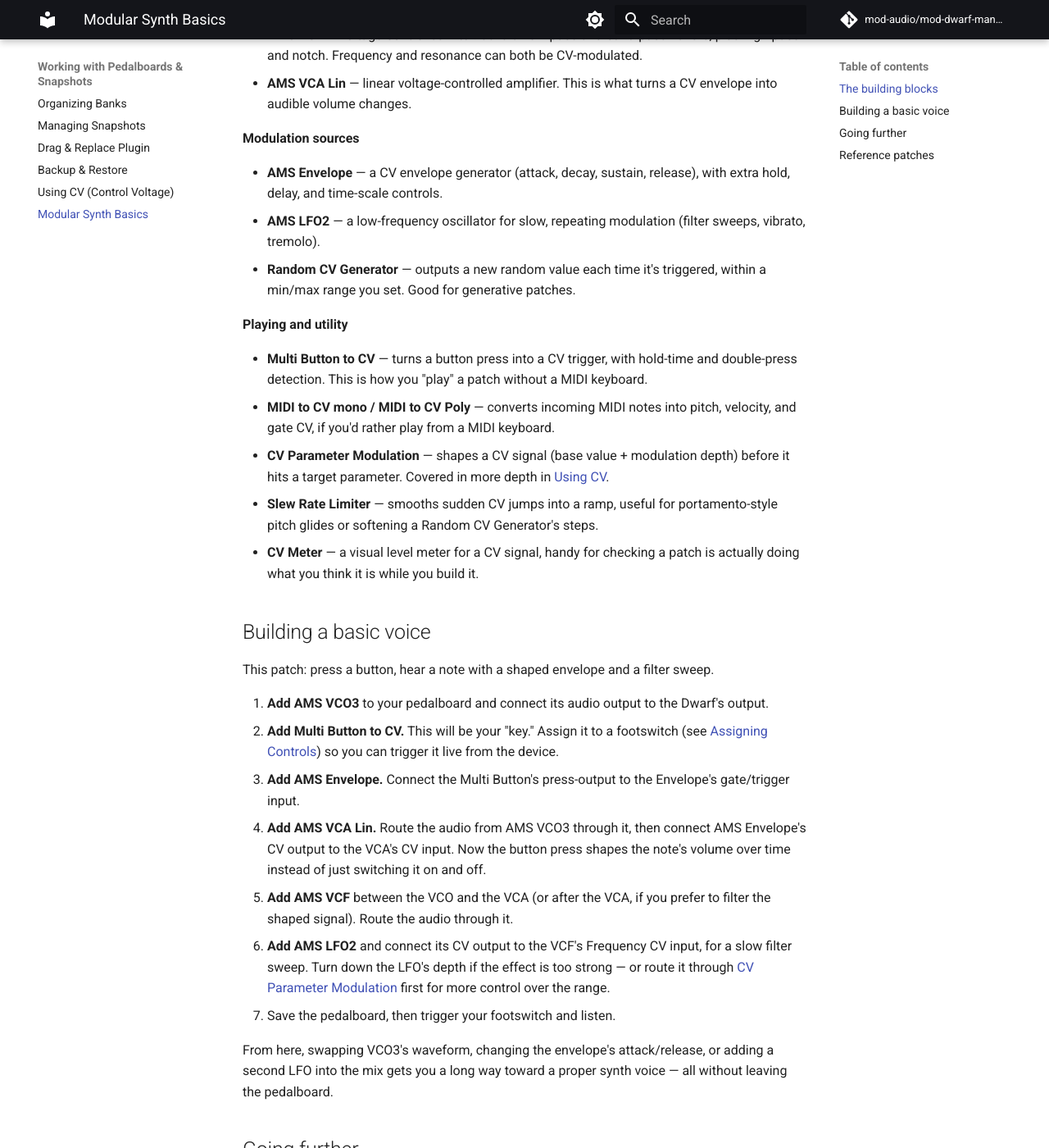
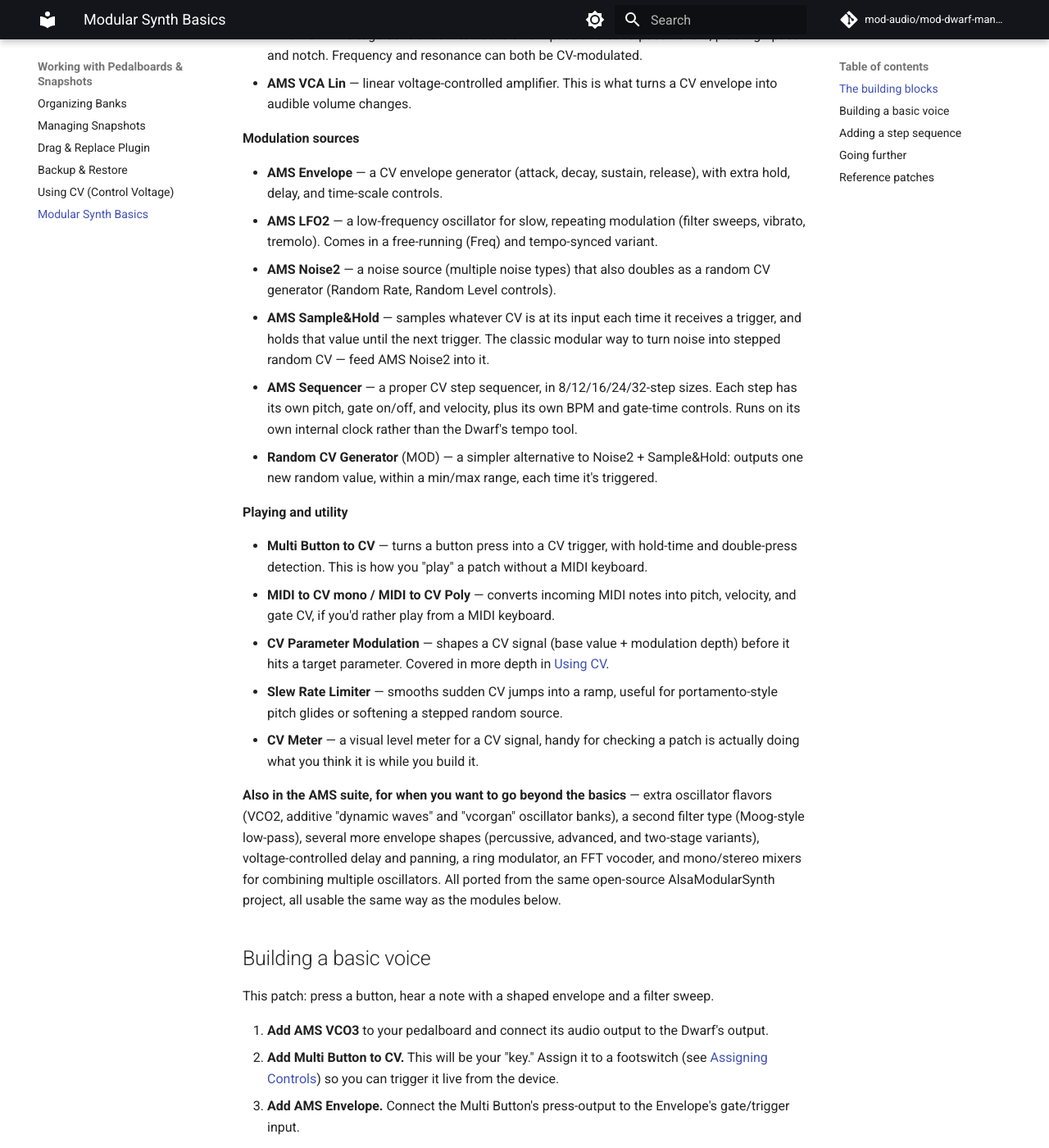
Before and after one commit to mod-audio/mod-dwarf-manual, an MkDocs documentation site: the page built from docs/pedalboards-snapshots/modular-synth-basics.md, in a window 1280 px wide and 1400 px high, scrolled down 609 px. Shown: the whole window at 82% size. Built offline with MkDocs 1.6.1 and Material for MkDocs 9.7.7, drawn with Linux system fonts in a browser that asks for light colours; comment, search, counter and statistics services are not loaded; the version menu is left out; some of the changed text lies outside the part shown.

Commit message:
Expand Modular Synth Basics with sequencer, sample & hold, and full module list from AMS source manifest

```diff
--- a/docs/pedalboards-snapshots/modular-synth-basics.md
+++ b/docs/pedalboards-snapshots/modular-synth-basics.md
@@ -18,16 +18,21 @@
 **Modulation sources**
 
 - **AMS Envelope** — a CV envelope generator (attack, decay, sustain, release), with extra hold, delay, and time-scale controls.
-- **AMS LFO2** — a low-frequency oscillator for slow, repeating modulation (filter sweeps, vibrato, tremolo).
-- **Random CV Generator** — outputs a new random value each time it's triggered, within a min/max range you set. Good for generative patches.
+- **AMS LFO2** — a low-frequency oscillator for slow, repeating modulation (filter sweeps, vibrato, tremolo). Comes in a free-running (Freq) and tempo-synced variant.
+- **AMS Noise2** — a noise source (multiple noise types) that also doubles as a random CV generator (Random Rate, Random Level controls).
+- **AMS Sample&Hold** — samples whatever CV is at its input each time it receives a trigger, and holds that value until the next trigger. The classic modular way to turn noise into stepped random CV — feed AMS Noise2 into it.
+- **AMS Sequencer** — a proper CV step sequencer, in 8/12/16/24/32-step sizes. Each step has its own pitch, gate on/off, and velocity, plus its own BPM and gate-time controls. Runs on its own internal clock rather than the Dwarf's tempo tool.
+- **Random CV Generator** (MOD) — a simpler alternative to Noise2 + Sample&Hold: outputs one new random value, within a min/max range, each time it's triggered.
 
 **Playing and utility**
 
 - **Multi Button to CV** — turns a button press into a CV trigger, with hold-time and double-press detection. This is how you "play" a patch without a MIDI keyboard.
 - **MIDI to CV mono / MIDI to CV Poly** — converts incoming MIDI notes into pitch, velocity, and gate CV, if you'd rather play from a MIDI keyboard.
 - **CV Parameter Modulation** — shapes a CV signal (base value + modulation depth) before it hits a target parameter. Covered in more depth in [Using CV](using-cv.md).
-- **Slew Rate Limiter** — smooths sudden CV jumps into a ramp, useful for portamento-style pitch glides or softening a Random CV Generator's steps.
+- **Slew Rate Limiter** — smooths sudden CV jumps into a ramp, useful for portamento-style pitch glides or softening a stepped random source.
 - **CV Meter** — a visual level meter for a CV signal, handy for checking a patch is actually doing what you think it is while you build it.
+
+**Also in the AMS suite, for when you want to go beyond the basics** — extra oscillator flavors (VCO2, additive "dynamic waves" and "vcorgan" oscillator banks), a second filter type (Moog-style low-pass), several more envelope shapes (percussive, advanced, and two-stage variants), voltage-controlled delay and panning, a ring modulator, an FFT vocoder, and mono/stereo mixers for combining multiple oscillators. All ported from the same open-source AlsaModularSynth project, all usable the same way as the modules below.
 
 ## Building a basic voice
 
@@ -43,10 +48,22 @@
 
 From here, swapping VCO3's waveform, changing the envelope's attack/release, or adding a second LFO into the mix gets you a long way toward a proper synth voice — all without leaving the pedalboard.
 
+## Adding a step sequence
+
+Instead of triggering one note by hand, let AMS Sequencer play a repeating pattern into the voice you just built:
+
+1. **Add AMS Sequencer** (pick a step count — 8 or 16 is a reasonable starting size). Set its BPM and Gate Time controls to taste; each step has its own Pitch, Gate (on/off), and Velocity.
+2. **Connect its pitch output to AMS VCO3's pitch/frequency CV input**, replacing (or alongside) manual pitch control.
+3. **Connect its gate output to AMS Envelope's trigger input**, replacing the Multi Button. Each step with its gate turned on will now fire the envelope automatically as the sequence plays.
+4. Turn individual steps' gates off to build rests into the pattern, and dial in different pitches per step to shape a melody.
+
+The sequencer runs on its own internal clock, not the Dwarf's Tempo tool — set its BPM control directly.
+
+**A generative alternative**, if you'd rather not hand-program a pattern: connect **AMS Noise2** into **AMS Sample&Hold**, and trigger the Sample&Hold periodically (an LFO or the sequencer's own gate output both work as a trigger source). Each trigger grabs a new random value from the noise and holds it — feed that into your VCO's pitch input for a wandering, generative melody instead of a fixed one. Add a **Slew Rate Limiter** afterward to glide between the random steps instead of jumping.
+
 ## Going further
 
-- **Play it from a MIDI keyboard** instead of a footswitch: swap Multi Button to CV for **MIDI to CV mono**, connect a USB or DIN MIDI keyboard (see [MIDI Controllers & Expression Pedals](../connecting-gear/midi-expression.md)), and route its Pitch and Gate outputs into your VCO and Envelope instead.
-- **Generative/random patches**: feed a **Random CV Generator**, triggered periodically, into a pitch or filter parameter — pair it with a **Slew Rate Limiter** so pitch jumps glide instead of stepping abruptly.
+- **Play it from a MIDI keyboard** instead of a footswitch or sequencer: swap Multi Button to CV for **MIDI to CV mono**, connect a USB or DIN MIDI keyboard (see [MIDI Controllers & Expression Pedals](../connecting-gear/midi-expression.md)), and route its Pitch and Gate outputs into your VCO and Envelope instead.
 - **Macro control**: once a patch has several modulation sources, use **Control to CV** to tie multiple parameters to one physical knob — see [Using CV](using-cv.md#macro-controls).
 - **Debugging a patch**: if something isn't moving the way you expect, drop a **CV Meter** on the signal in question to confirm it's actually present and in the range you think it is.
 
```
